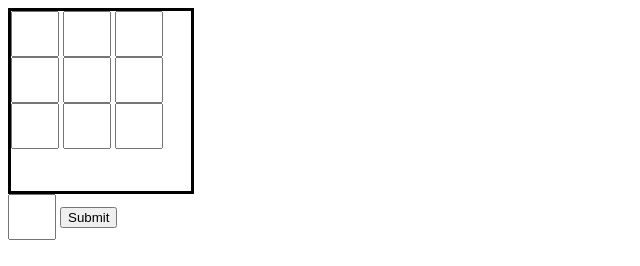
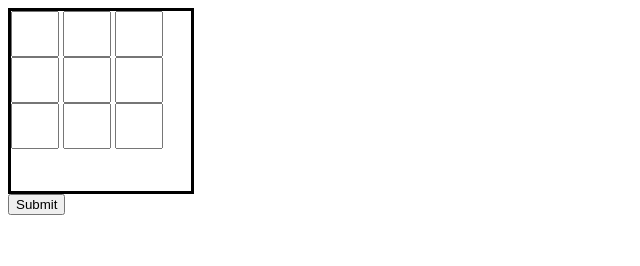
Before and after one commit to LeonCollins/LeonCollins.github.io, a plain HTML site: page dmPage.html in a window 1280 px wide. Shown: the whole page, without its empty margins (0-640 px from the left). Drawn offline with Linux system fonts and the light colour scheme.

Commit message:
Update dmPage.html

```diff
--- a/dmPage.html
+++ b/dmPage.html
@@ -7,17 +7,16 @@
 <body>
 	<form action="/cameraTest.html">
 		<div id="board">
-			<input type="number" name="1 1">
-			<input type="number" id="1 2">
-			<input type="number" id="1 3">
-			<input type="number" id="2 1">
-			<input type="number" id="2 2">
-			<input type="number" id="2 3">
-			<input type="number" id="3 1">
-			<input type="number" id="3 2">
-			<input type="number" id="3 3">
+			<input type="number" name="one">
+			<input type="number" name="two">
+			<input type="number" name="three">
+			<input type="number" name="four">
+			<input type="number" name="five">
+			<input type="number" name="six">
+			<input type="number" name="seven">
+			<input type="number" name="eight">
+			<input type="number" name="nine">
 		</div>
-		<input type="number" name="4 1">
 		<button>Submit</button>
 	</form>
 </body>
```
